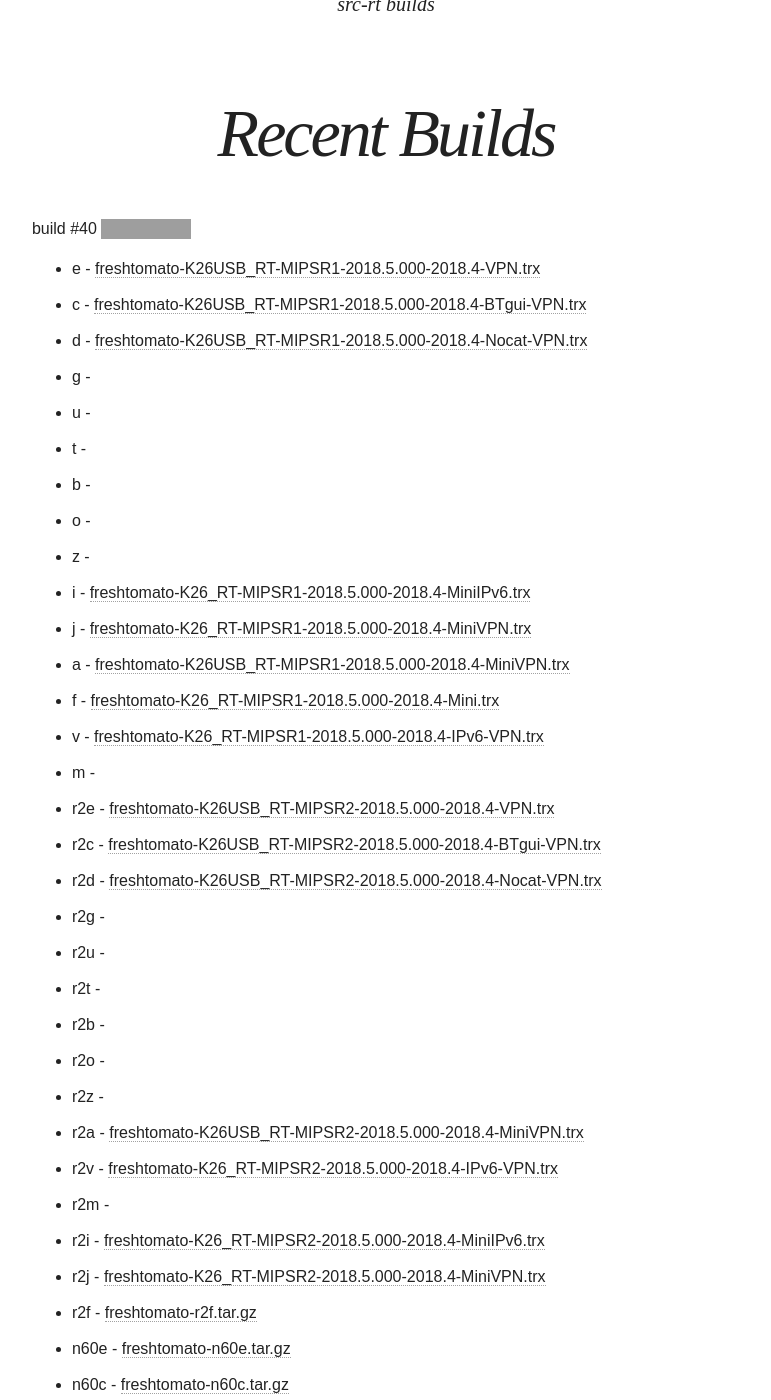
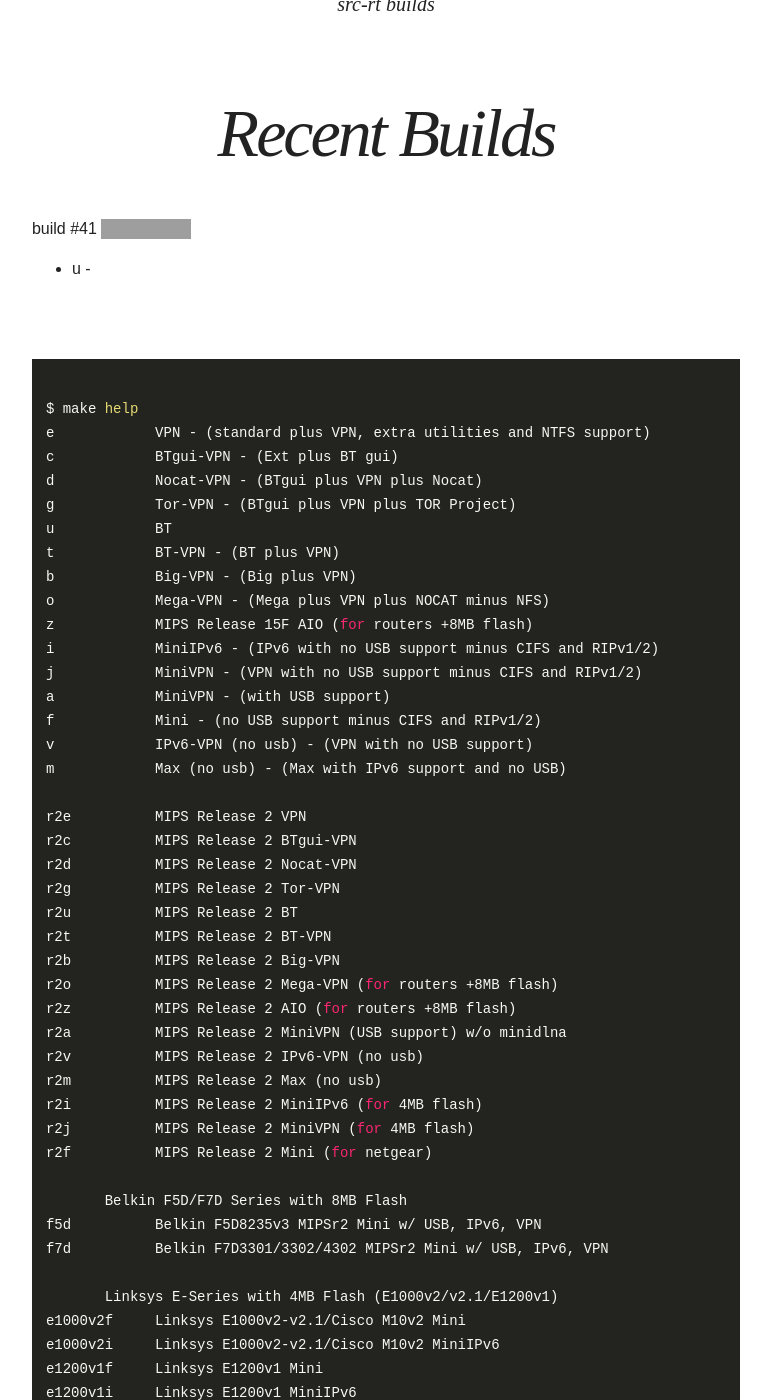
Before and after one commit to oglopss/freshtomato-mips-ci-jekyll, a Jekyll site: the page built from index.html, in a window 1280 px wide and 1400 px high, scrolled down 379 px. Shown: the whole window, without its empty margins (254-1025 px from the left). Built offline with Jekyll 4.4.1, drawn with Linux system fonts in a browser that asks for light colours; nearby versions of some CDN libraries; some of the changed text lies outside the part shown; grey boxes are pictures that could not be loaded.

Commit message:
Travis build 41 u pushed to gh-pages

```diff
--- a/_data/ss.yml
+++ b/_data/ss.yml
@@ -1,48 +1,3 @@
-build: 40
+build: 41
 files:
   - 0005 u
-  - 0003 d freshtomato-K26USB_RT-MIPSR1-2018.5.000-2018.4-Nocat-VPN.trx
-  - 0004 g
-  - 0002 c freshtomato-K26USB_RT-MIPSR1-2018.5.000-2018.4-BTgui-VPN.trx
-  - 0001 e freshtomato-K26USB_RT-MIPSR1-2018.5.000-2018.4-VPN.trx
-  - 0007 b
-  - 0008 o
-  - 0010 i freshtomato-K26_RT-MIPSR1-2018.5.000-2018.4-MiniIPv6.trx
-  - 0009 z
-  - 0006 t
-  - 0011 j freshtomato-K26_RT-MIPSR1-2018.5.000-2018.4-MiniVPN.trx
-  - 0014 v freshtomato-K26_RT-MIPSR1-2018.5.000-2018.4-IPv6-VPN.trx
-  - 0013 f freshtomato-K26_RT-MIPSR1-2018.5.000-2018.4-Mini.trx
-  - 0015 m
-  - 0012 a freshtomato-K26USB_RT-MIPSR1-2018.5.000-2018.4-MiniVPN.trx
-  - 0016 r2e freshtomato-K26USB_RT-MIPSR2-2018.5.000-2018.4-VPN.trx
-  - 0017 r2c freshtomato-K26USB_RT-MIPSR2-2018.5.000-2018.4-BTgui-VPN.trx
-  - 0018 r2d freshtomato-K26USB_RT-MIPSR2-2018.5.000-2018.4-Nocat-VPN.trx
-  - 0019 r2g
-  - 0020 r2u
-  - 0022 r2b
-  - 0021 r2t
-  - 0023 r2o
-  - 0024 r2z
-  - 0025 r2a freshtomato-K26USB_RT-MIPSR2-2018.5.000-2018.4-MiniVPN.trx
-  - 0026 r2v freshtomato-K26_RT-MIPSR2-2018.5.000-2018.4-IPv6-VPN.trx
-  - 0027 r2m
-  - 0028 r2i freshtomato-K26_RT-MIPSR2-2018.5.000-2018.4-MiniIPv6.trx
-  - 0029 r2j freshtomato-K26_RT-MIPSR2-2018.5.000-2018.4-MiniVPN.trx
-  - 0030 r2f freshtomato-r2f.tar.gz
-  - 0031 n60e freshtomato-n60e.tar.gz
-  - 0032 n60c freshtomato-n60c.tar.gz
-  - 0033 n60d freshtomato-n60d.tar.gz
-  - 0035 n60t
-  - 0034 n60g
-  - 0036 n60b
-  - 0037 n60o
-  - 0038 n60z
-  - 0039 n60a freshtomato-E3000USB-NVRAM60K_RT-MIPSR2-2018.5.000-2018.4-MiniVPN.bin
-  - 0040 n60k freshtomato-E3000USB-NVRAM60K_RT-MIPSR2-2018.5.000-2018.4-Nocat-MiniVPN.bin
-  - 0041 n60v freshtomato-n60v.tar.gz
-  - 0042 n60m
-  - 0043 r2q3m
-  - 0045 hg32032k
-  - 0044 r2q3v freshtomato-K26_RT-MIPSR2-2018.5.000-140-q3-IPv6-VPN.trx
-  - 0046 hg32064k
```
